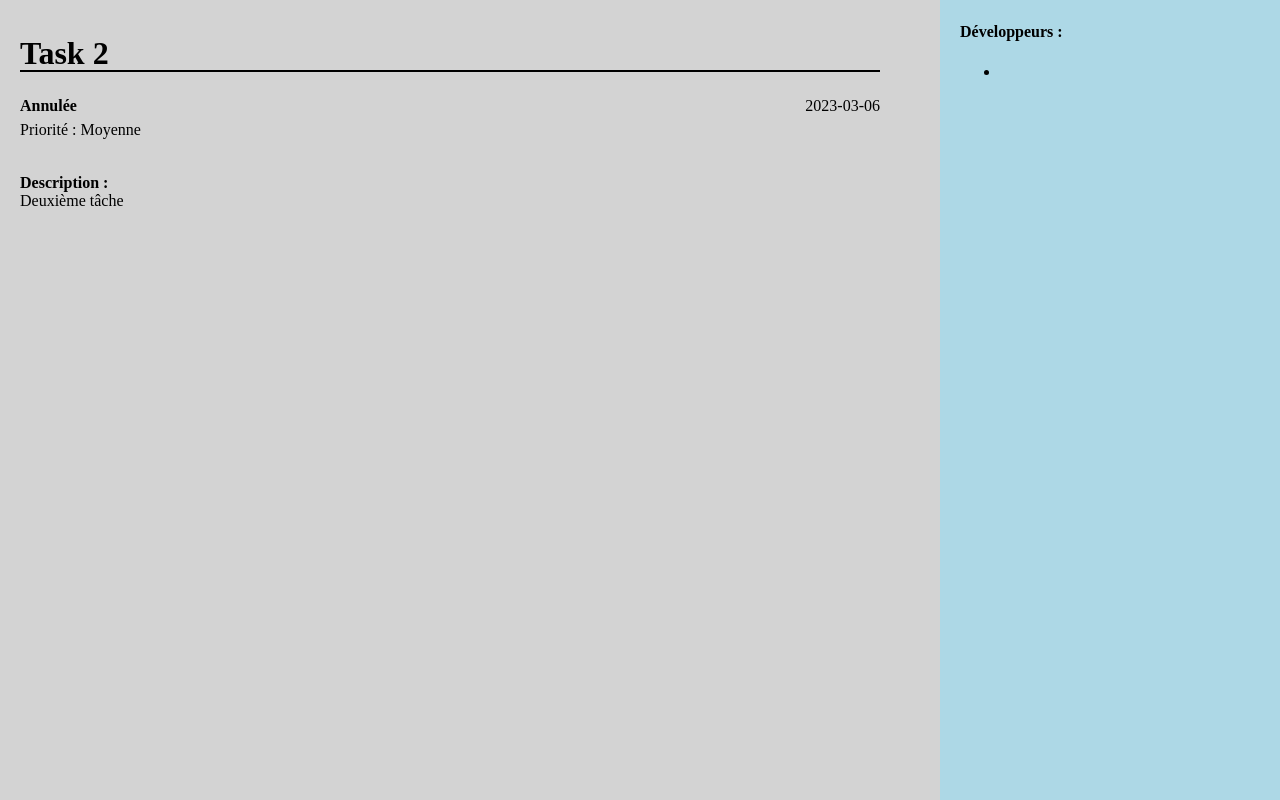
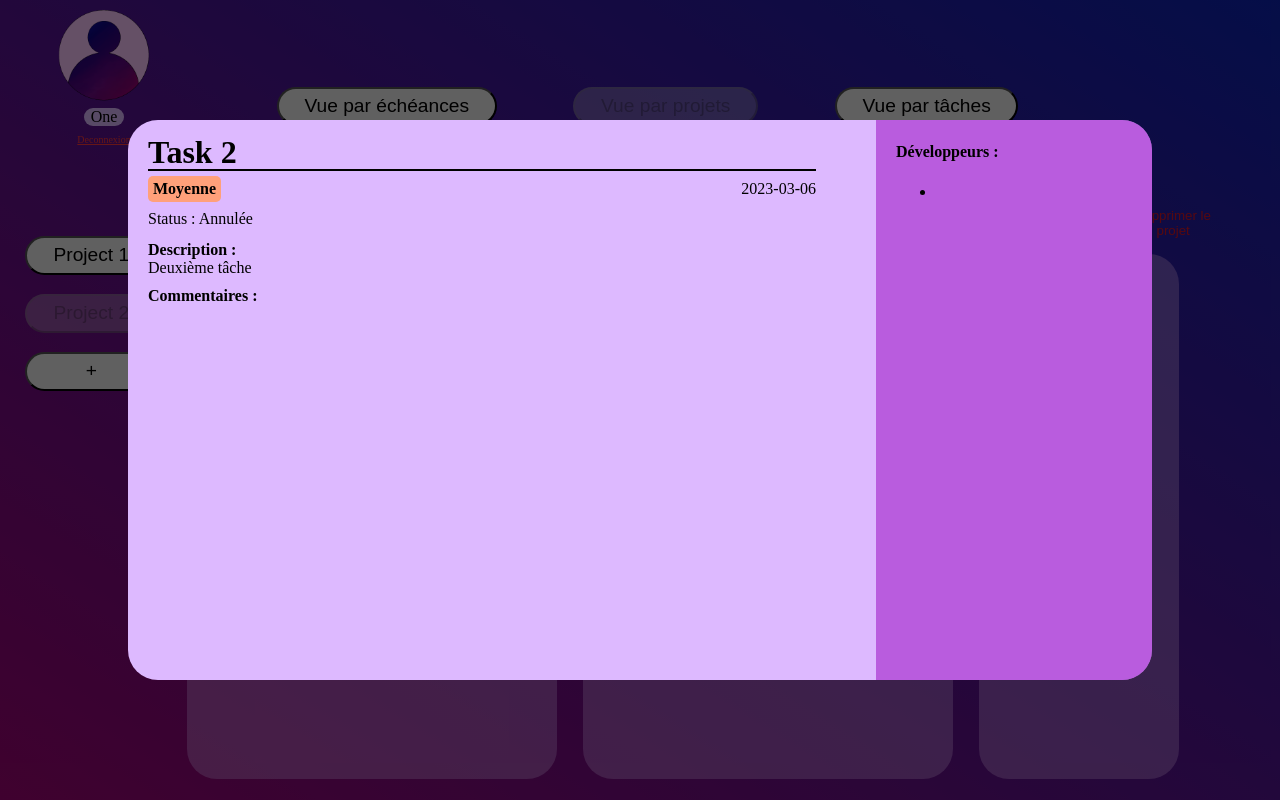
Before and after one commit to albane-dorin/IMTrello, a Flask app: page /2/2/2/popUp in a window 1280 px wide. Run offline with Flask 3, Linux system fonts and the light colour scheme; data comes from the database, SQL or seed files in the repository; data that the repository does not hold is empty.

Commit message:
Modification CSS pop-up

```diff
--- a/app.py
+++ b/app.py
@@ -508,8 +508,9 @@ def popUp(user_id, project_id, task_id):
         'description' : "Task Description<br>feezfui<br>dfai<br>dcao<br>dyufia<br>dyiuz"*4,
         'commentaires' : ["Task Commentaire1", "Task Commentaire2", "Task Commentaire3", "Task Commentaire4"]*2
     }
-    return flask.render_template('popUpTask.html.jinja2', tache=tache, commentaires=commentaires,
-                                 developers=devs)
+    return flask.render_template('popUpTask.html.jinja2', user=user,  projects=projets,
+                                     projet=projet, colonnes=colonnes, taches=taches,  tache=tache,
+                                    commentaires=commentaires, developers=devs)
 
 
 
--- a/static/css/colonne.css
+++ b/static/css/colonne.css
@@ -456,3 +456,110 @@ input[type="submit"]{
     background-color: rgba(0,0,0,.6);
     pointer-events: all;
 }
+
+
+.container {
+    position: fixed;
+    top: 50%;
+    left: 50%;
+    transform: translate(-50%, -50%) scale(1);
+    width: 80%;
+    height: 70%;
+    background-color: #ddb9ff;
+    z-index: 20;
+    border-radius: 30px;
+    display: flex;
+
+}
+
+.containerStatusDate {
+    display: flex;
+    justify-content: space-between;
+    align-items: center;
+    margin: 5px 0px;
+}
+
+
+.containerUD {
+    display: flex;
+    flex-direction: column;
+    height: fit-content;
+}
+
+.containerPartieScroll {
+    flex: 1;
+    display: flex;
+    flex-direction: column;
+        overflow-y: auto;
+    height: fit-content;
+    scrollbar-width: thin;
+}
+
+.description{
+    /* flex : 1; */
+}
+
+.status {
+    color : var(--status-color);
+    font-weight : bold;
+}
+
+.section {
+    margin-top: 10px;
+}
+
+.bold{
+    font-weight: bold;
+}
+
+.commentairebox {
+    /* flex : 1;
+    overflow: auto; */
+}
+
+.commentaire {
+    border-radius: 15px; /* Rayon du border-radius pour créer la forme "squircle" */
+    background-color: #e7b2ff; /* Couleur de fond */
+    box-shadow: 0px 0px 5px 2px rgba(0, 0, 0, 0.2); /* Petite ombre pour les contours */
+    padding: 20px; /* Espacement interne */
+    margin: 10px;
+}
+
+.partieFixe {
+    /*top: 20px; /* Adjust the top position as needed */
+    left: 20px; /* Adjust the left position as needed */
+    z-index: 1; /* Ensure the title stays above the scrollable content */
+    width: calc(100% - 40px);
+    line-height: 150%;
+}
+
+.left {
+    flex: 3;
+    padding: 20px;
+    overflow: auto;
+    scrollbar-width: thin;
+    scrollbar-color: #a581c7 transparent;
+}
+
+.left h1 {
+    font-weight: bold;
+    display: block;
+}
+
+.left h1:after, .right h1:after {
+    content: '';
+    display: block;
+    border-top: 2px solid black;
+    width: 100%;
+    margin-top: 5px;
+}
+
+.right {
+    flex: 1;
+    padding: 20px;
+    line-height: 1.5;
+    overflow-y: auto;
+    background-color: rgba(149, 0, 189, 0.5);
+    border-bottom-right-radius: 30px;
+    border-top-right-radius: 30px;
+}
--- a/static/css/popUpTask.css
+++ b/static/css/popUpTask.css
@@ -3,94 +3,3 @@ body, html {
     padding: 0;
     height: 100%;
 }
-
-.container {
-    display: flex;
-    height: 100%;
-}
-
-.containerStatusDate {
-    display: flex;
-    justify-content: space-between;
-    align-items: center;
-}
-
-.priorite {
-    color : var(--priorite-color);
-}
-
-.containerUD {
-    display: flex;
-    flex-direction: column;
-    height: 100vh; /* Prend toute la hauteur de la fenêtre */
-}
-
-.containerPartieScroll {
-    flex: 1;
-    display: flex;
-    flex-direction: column;
-    /*height: 100vh; /* Prend toute la hauteur de la fenêtre */
-    overflow-y: auto;
-}
-
-.description{
-    /* flex : 1; */
-}
-
-.status {
-    color : var(--status-color);
-    font-weight : bold;
-}
-
-.bold {
-    font-weight: bold;
-}
-
-.commentairebox {
-    /* flex : 1;
-    overflow: auto; */
-}
-
-.commentaire {
-    border-radius: 15px; /* Rayon du border-radius pour créer la forme "squircle" */
-    background-color: #e7b2ff; /* Couleur de fond */
-    box-shadow: 0px 0px 5px 2px rgba(0, 0, 0, 0.2); /* Petite ombre pour les contours */
-    padding: 20px; /* Espacement interne */
-    margin: 10px;
-}
-
-.partieFixe {
-    /*top: 20px; /* Adjust the top position as needed */
-    left: 20px; /* Adjust the left position as needed */
-    z-index: 1; /* Ensure the title stays above the scrollable content */
-    width: calc(100% - 40px);
-    line-height: 150%;
-}
-
-.left {
-    flex: 3;
-    background-color: lightgray;
-    padding: 20px;
-    overflow: auto;
-}
-
-.left h1 {
-    font-weight: bold;
-    display: block;
-}
-
-.left h1:after, .right h1:after {
-    content: '';
-    display: block;
-    border-top: 2px solid black;
-    width: 100%;
-    margin-top: 5px;
-}
-
-.right {
-    flex: 1;
-    background-color: lightblue;
-    padding: 20px;
-    line-height: 1.5;
-    overflow-y: auto;
-}
--- a/templates/popUpTask.html.jinja2
+++ b/templates/popUpTask.html.jinja2
@@ -1,36 +1,32 @@
-<html lang="fr">
-<head>
-    <meta charset="UTF-8">
-    <link rel="stylesheet" href="{{ url_for('static', filename='css/popUpTask.css') }}">
-    <meta name="viewport" content="width=device-width, initial-scale=1.0">
+{% extends "colonne_project.html.jinja2" %}
 
-    <title>Pop Up {{ tache.name }}</title>
+{% block link %}
+            <link rel="stylesheet" href="{{ url_for('static', filename='css/colonne.css') }}">
 
-</head>
-<body>
+{% endblock %}
+{% block plus %}
     <div class="container">
         <div class="left">
         <div class="containerUD">
             <div class="partieFixe">
                 <h1>{{ tache.name }}</h1>
                     <div class="containerStatusDate">
-                    <div class="status">{{ tache.status }}</div>
+                    <div class="{{ tache.priority }}">{{ tache.priority }}</div>
                     <div>{{ tache.date }}</div>
                     </div>
-                    <div class="priorite">
-                        Priorité :
-                        <span class ="{{ tache.priority }}">
-                            {{ tache.priority }}
-                        </span>
-                    </div>
+                    <span class="section">
+                        Status : </span>
+                        <span> {{ tache.status }} </span>
+
             </div>
             <div class="containerPartieScroll">
             <p>
-                <div class="description">
+                <div class="description section">
                     <span class="bold">Description :<br></span> {{ tache.description }}
                 </div>
             </p>
-            <div class = commentairebox>
+            <div class ="commentairebox section">
+                <div class="bold"> Commentaires : </div>
                 {% for com in commentaires %}
                     <div class="commentaire">
                         {{ com }}
@@ -49,5 +45,5 @@
         </ul>
         </div>
     </div>
-</body>
-</html>
+<div id="overlayerreur"></div>
+{% endblock %}
```
